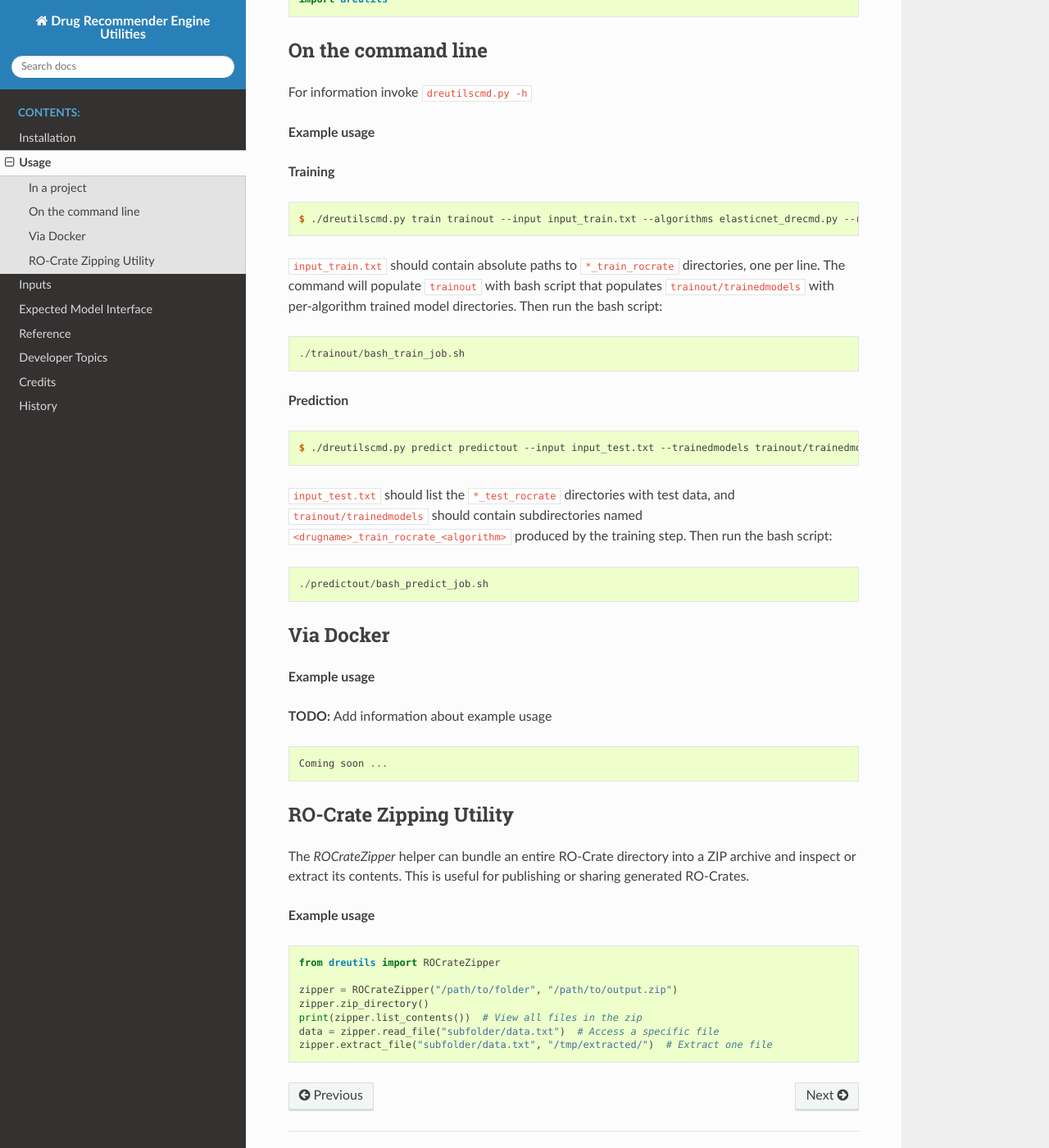
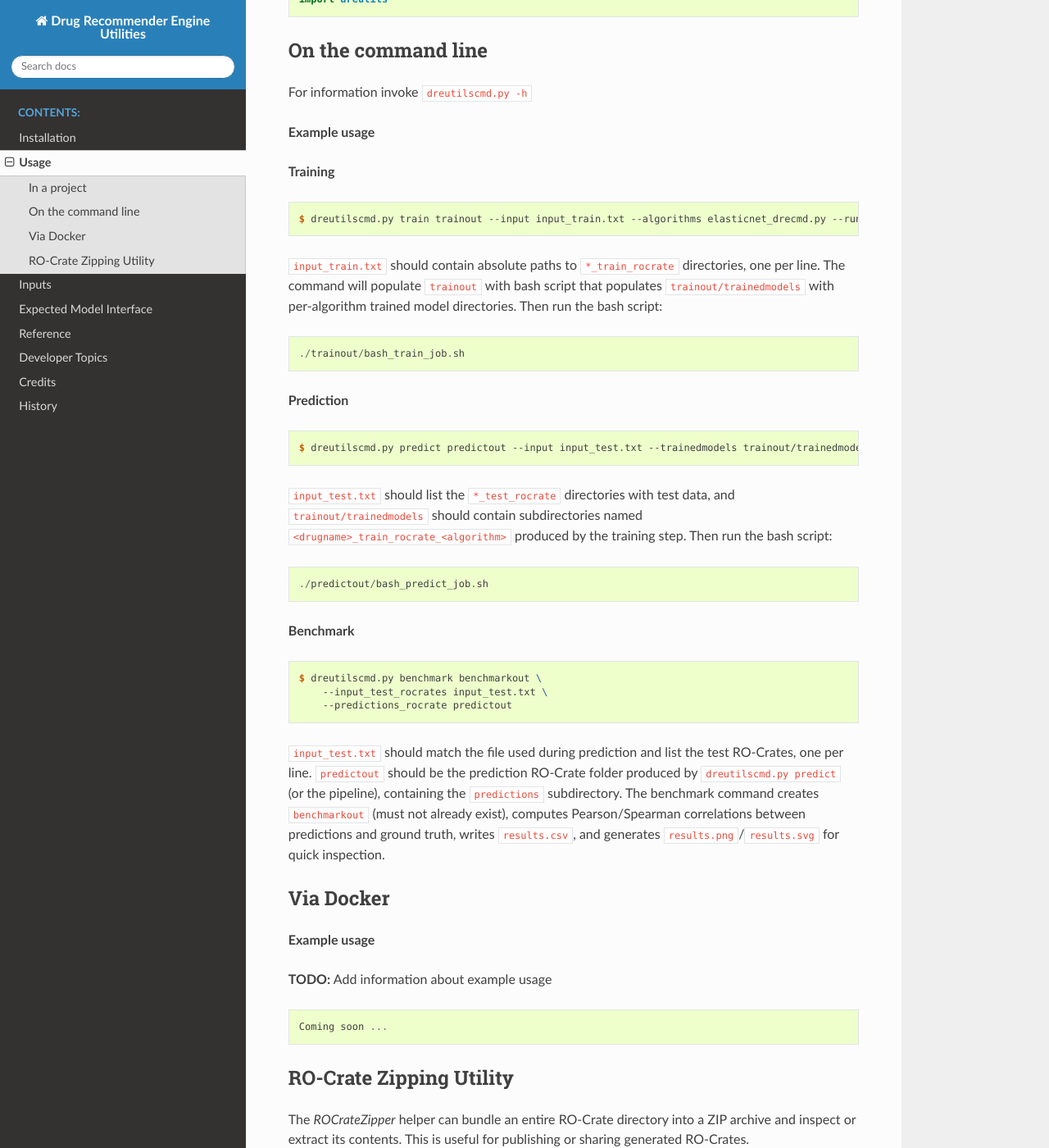
Before and after one commit to digitaltumors/aixport, a Sphinx documentation site: the page built from docs/usage.rst, in a window 1280 px wide and 1400 px high, scrolled down 334 px. Shown: the whole window at 82% size. Built offline with Sphinx 7.4.7 and the Read the Docs theme 3.1.0, drawn with Linux system fonts in a browser that asks for light colours.

Commit message:
Benchmark fixes and documentation

```diff
--- a/docs/usage.rst
+++ b/docs/usage.rst
@@ -22,7 +22,7 @@ For information invoke :code:`dreutilscmd.py -h`
 
 .. code-block:: console
 
-   $ ./dreutilscmd.py train trainout --input input_train.txt --algorithms elasticnet_drecmd.py --run_mode bash
+   $ dreutilscmd.py train trainout --input input_train.txt --algorithms elasticnet_drecmd.py --run_mode bash
 
 ``input_train.txt`` should contain absolute paths to ``*_train_rocrate`` directories,
 one per line. The command will populate ``trainout`` with bash script that populates ``trainout/trainedmodels`` with per-algorithm
@@ -36,7 +36,7 @@ trained model directories. Then run the bash script:
 
 .. code-block:: console
 
-   $ ./dreutilscmd.py predict predictout --input input_test.txt --trainedmodels trainout/trainedmodels --algorithms elasticnet_drecmd.py --run_mode bash
+   $ dreutilscmd.py predict predictout --input input_test.txt --trainedmodels trainout/trainedmodels --algorithms elasticnet_drecmd.py --run_mode bash
 
 ``input_test.txt`` should list the ``*_test_rocrate`` directories with test data, and
 ``trainout/trainedmodels`` should contain subdirectories named
@@ -45,6 +45,21 @@ trained model directories. Then run the bash script:
 .. Code-block::
 
    ./predictout/bash_predict_job.sh
+
+**Benchmark**
+
+.. code-block:: console
+
+   $ dreutilscmd.py benchmark benchmarkout \
+       --input_test_rocrates input_test.txt \
+       --predictions_rocrate predictout
+
+``input_test.txt`` should match the file used during prediction and list the test
+RO-Crates, one per line. ``predictout`` should be the prediction RO-Crate folder produced
+by ``dreutilscmd.py predict`` (or the pipeline), containing the ``predictions`` subdirectory.
+The benchmark command creates ``benchmarkout`` (must not already exist), computes
+Pearson/Spearman correlations between predictions and ground truth, writes ``results.csv``,
+and generates ``results.png``/``results.svg`` for quick inspection.
 
 Via Docker
 ---------------
--- a/requirements.txt
+++ b/requirements.txt
@@ -1 +1,2 @@
 cellmaps_utils
+matplotlib
--- a/setup.py
+++ b/setup.py
@@ -27,7 +27,7 @@ with open('README.rst') as readme_file:
 with open('HISTORY.rst') as history_file:
     history = history_file.read()
 
-requirements = ['cellmaps_utils']
+requirements = ['cellmaps_utils', 'matplotlib']
 
 setup_requirements = [ ]
 
```
Also changed, not shown: README.rst (+27 -5 lines), 1 other file.
